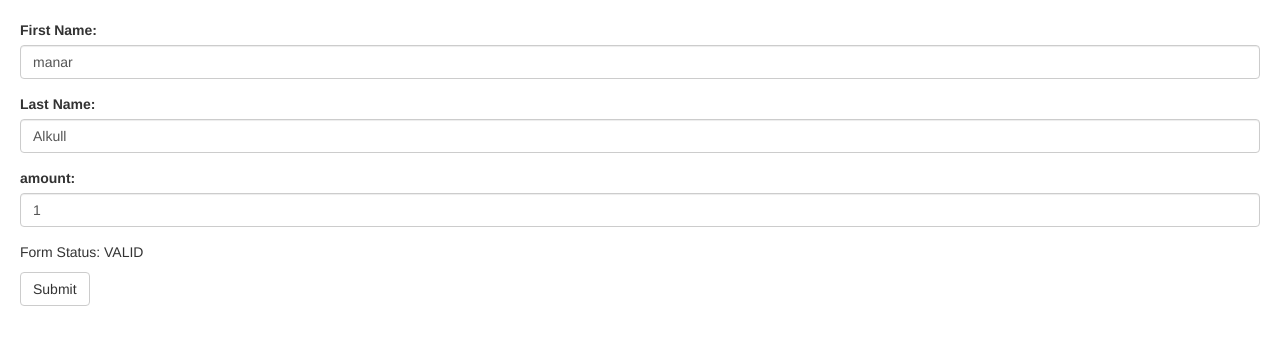
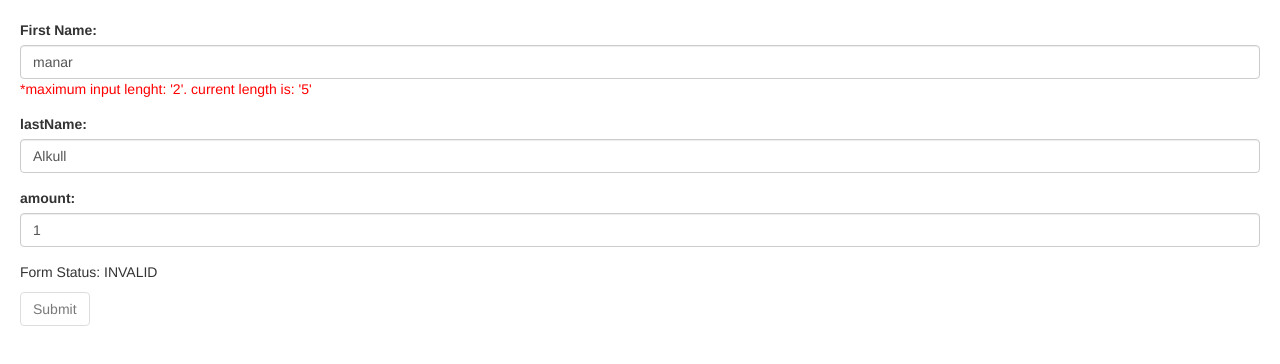
Before and after one commit to micros-splits/NG-Reactive-Form, an Angular app in the folder Msplit-reactive-form/: page / in a window 1280 px wide. Shown: the top 364 px of the page. Built offline with nearby package versions, Linux system fonts and the light colour scheme.

Commit message:
ControlValidationComponent

```diff
--- a/Msplit-reactive-form/src/app/app.component.ts
+++ b/Msplit-reactive-form/src/app/app.component.ts
@@ -30,8 +30,8 @@ export class AppComponent {
   formModel: FormModel={
     title:"",
     fields:[
-      {label:"First Name",name:"firstName",value:"manar",fieldComponent:FIELD_COMPONENTS.string},
-      {label:"Last Name",name:"lastName",value:"Alkull",fieldComponent:FIELD_COMPONENTS.string},
+      {label:"First Name",name:"firstName",value:"manar",fieldComponent:FIELD_COMPONENTS.string,validators:[Validators.required,Validators.minLength(4),Validators.maxLength(2)]},
+      {name:"lastName",value:"Alkull"},
       {label:"amount",name:"amount",value:"1",fieldComponent:FIELD_COMPONENTS.number},
     ]
   };
--- a/Msplit-reactive-form/src/app/app.module.ts
+++ b/Msplit-reactive-form/src/app/app.module.ts
@@ -7,13 +7,15 @@ import { ReactiveFormsModule } from '@angular/forms';
 import { StringFieldComponent } from './msplits-formx/string-field/string-field.component';
 import { FormxComponent } from './msplits-formx/formx/formx.component';
 import { NumberFieldComponent } from './msplits-formx/number-field/number-field.component';
+import { ControlValidationComponent } from './msplits-formx/control-validation/control-validation.component';
 
 @NgModule({
   declarations: [
     AppComponent,
     StringFieldComponent,
     FormxComponent,
-    NumberFieldComponent
+    NumberFieldComponent,
+    ControlValidationComponent
   ],
   imports: [
     BrowserModule,
--- a/Msplit-reactive-form/src/app/msplits-formx/classes/FieldComponent.ts
+++ b/Msplit-reactive-form/src/app/msplits-formx/classes/FieldComponent.ts
@@ -8,5 +8,4 @@ import { Component, Input } from "@angular/core";
 export class FieldComponent{
     @Input() form:FormGroup;
     @Input() fieldModel:FieldModel;
-
 }
--- a/Msplit-reactive-form/src/app/msplits-formx/classes/FormModel.ts
+++ b/Msplit-reactive-form/src/app/msplits-formx/classes/FormModel.ts
@@ -1,3 +1,5 @@
+import { ValidatorFn } from "@angular/forms";
+
 export class FormModel{
     title:string;
     fields:FieldModel[]=[];
@@ -6,9 +8,10 @@ export class FormModel{
 
 export class FieldModel<ValueType=any>{
     name:string;
-    label:string="";
+    label?:string="";
     value:ValueType;
-    fieldComponent:string;
+    fieldComponent?:string;
+    validators?:ValidatorFn[];
 }
 
 
--- /dev/null
+++ b/Msplit-reactive-form/src/app/msplits-formx/control-validation/control-validation.component.css
@@ -0,0 +1,4 @@
+.control-validation {
+    color: red;
+    margin: 0px;
+}
--- /dev/null
+++ b/Msplit-reactive-form/src/app/msplits-formx/control-validation/control-validation.component.html
@@ -0,0 +1,5 @@
+<div>
+    <p class="control-validation" *ngFor="let errKV of control.errors|keyvalue">
+        *{{getMessage(errKV)}}
+    </p>
+</div>
--- /dev/null
+++ b/Msplit-reactive-form/src/app/msplits-formx/control-validation/control-validation.component.ts
@@ -0,0 +1,25 @@
+import { KeyValue } from '@angular/common';
+import { Component, Input } from '@angular/core';
+import { FormControl } from '@angular/forms';
+
+@Component({
+  selector: 'msplits-reactive-control-validation',
+  templateUrl: './control-validation.component.html',
+  styleUrls: ['./control-validation.component.css']
+})
+export class ControlValidationComponent {
+
+  getMessage(keyVal:KeyValue<string, any>):string {
+    let func=(this.errorMEssages[keyVal.key])||((kv)=>keyVal.key);
+    return func(keyVal);
+}
+
+@Input() control:FormControl;
+
+errorMEssages:{[key:string]:(keyVal:KeyValue<string, any>)=>string}={
+  "required":(kv)=>"this field is requierd",
+  "maxlength":(kv)=>{console.log("maxlength",kv); return `maximum input lenght: '${kv.value.requiredLength}'. current length is: '${kv.value.actualLength}'`;},
+  "minlength":(kv)=>"short input"
+}
+
+}
--- a/Msplit-reactive-form/src/app/msplits-formx/formx/formx.component.html
+++ b/Msplit-reactive-form/src/app/msplits-formx/formx/formx.component.html
@@ -2,6 +2,8 @@
 
     <div class="form-group" *ngFor="let field of formModel_.fields" >
         <ng-template *ngComponentOutlet="getFieldComponent(field.fieldComponent); inputs: {form:formGroup,fieldModel:field}" />
+        <ng-template *ngComponentOutlet="controlValidationComponent; inputs: {control:getControl(field.name)}" />
+        <!-- <msplits-reactive-control-validation [control]="getControl(field.name)"></msplits-reactive-control-validation> -->
     </div>
 
     <p>Form Status: {{ formGroup.status }}</p>
--- a/Msplit-reactive-form/src/app/msplits-formx/formx/formx.component.ts
+++ b/Msplit-reactive-form/src/app/msplits-formx/formx/formx.component.ts
@@ -1,9 +1,10 @@
 import { Component, EventEmitter, Input, Output, QueryList, Type, ViewChildren  } from '@angular/core';
-import { FormControl, FormGroup } from '@angular/forms';
-import { FIELD_COMPONENTS, FormModel } from '../classes/FormModel';
+import { FormControl, FormGroup, Validators } from '@angular/forms';
+import { FIELD_COMPONENTS, FieldModel, FormModel } from '../classes/FormModel';
 import { FieldComponent } from '../classes/FieldComponent';
 import { StringFieldComponent } from '../string-field/string-field.component';
 import { NumberFieldComponent } from '../number-field/number-field.component';
+import { ControlValidationComponent } from '../control-validation/control-validation.component';
 
 @Component({
   selector: 'msplits-reactive-formx',
@@ -11,6 +12,10 @@ import { NumberFieldComponent } from '../number-field/number-field.component';
   styleUrls: ['./formx.component.css']
 })
 export class FormxComponent {
+
+  getControl(fieldName:string): FormControl<any> {
+      return this.formGroup.controls[fieldName] as any;
+  }
 
   formModel_:FormModel;
   formGroup:FormGroup;
@@ -30,7 +35,7 @@ export class FormxComponent {
   private createFormGroup(formModel:FormModel): FormGroup {
     let formGroup=new FormGroup({});
     formModel.fields.forEach((field)=>{
-      formGroup.addControl(field.name,new FormControl(field.value));
+      formGroup.addControl(field.name,new FormControl(field.value,field.validators??[]));
     });
     return formGroup;
   }
@@ -40,8 +45,9 @@ export class FormxComponent {
     [FIELD_COMPONENTS.number]:NumberFieldComponent,
   };
 
-  getFieldComponent(type:string):  Type<FieldComponent> {
-    return this.fieldsConponents[type];
+  getFieldComponent(type?:string):  Type<FieldComponent> {
+    return this.fieldsConponents[type??FIELD_COMPONENTS.string];
   }
 
+  controlValidationComponent:Type<ControlValidationComponent>=ControlValidationComponent;
 }
--- a/Msplit-reactive-form/src/app/msplits-formx/string-field/string-field.component.html
+++ b/Msplit-reactive-form/src/app/msplits-formx/string-field/string-field.component.html
@@ -1,5 +1,5 @@
 
 <div [formGroup]=form>
-    <label [for]=fieldModel.name>{{fieldModel.label}}:</label>
+    <label [for]=fieldModel.name>{{fieldModel.label||fieldModel.name}}:</label>
     <input class="form-control" [id]=fieldModel.name type="text" [formControlName]=fieldModel.name>
 </div>
```
Also changed, not shown: 1 other file (tests, documents, lock files or other folders).
